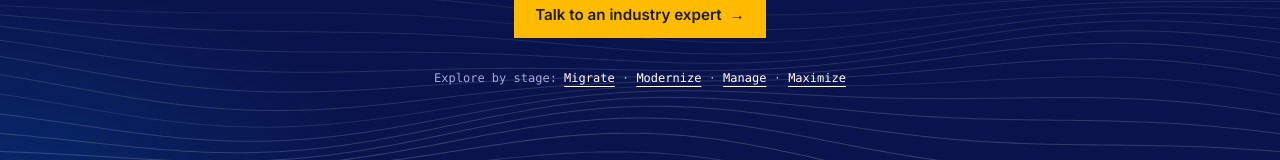
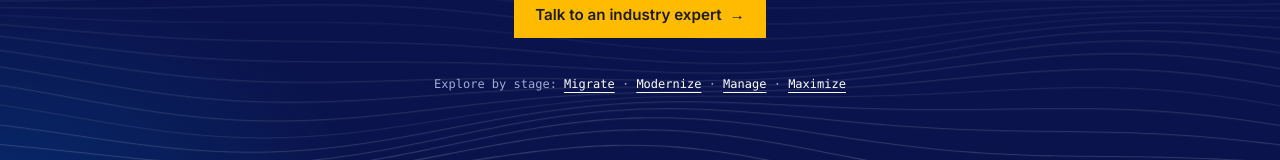
Before and after one commit to tanmaya-r-comprinno/comprinno-website, a Next.js app: page /industries in a window 1280 px wide. Shown: the part 7792-7952 px from the top of the page. Built offline with nearby package versions, Linux system fonts and the light colour scheme; no server answers.

Commit message:
More line spacing for the CTA stage links
Co-Authored-By: Claude Opus 5.5 <noreply@anthropic.com>

```diff
--- a/src/components/ServiceStory.tsx
+++ b/src/components/ServiceStory.tsx
@@ -245,7 +245,7 @@ export default function ServiceStory({ d }: { d: ServiceStoryData }) {
       </Section>
 
       <CtaBand href={contact} title={d.cta.title} desc={d.cta.desc} steps={d.cta.steps} label={d.cta.label}>
-        <p className="mt-8 font-mono text-xs text-muted [&_a]:text-ink [&_a]:underline [&_a]:underline-offset-4">{d.cta.next}</p>
+        <p className="mt-8 font-mono text-xs leading-[2.4] text-muted [&_a]:text-ink [&_a]:underline [&_a]:underline-offset-4">{d.cta.next}</p>
       </CtaBand>
     </div>
   );
```
